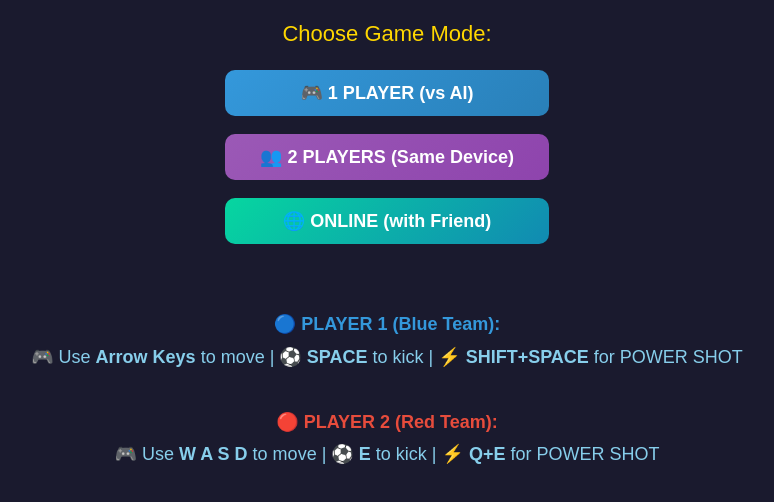
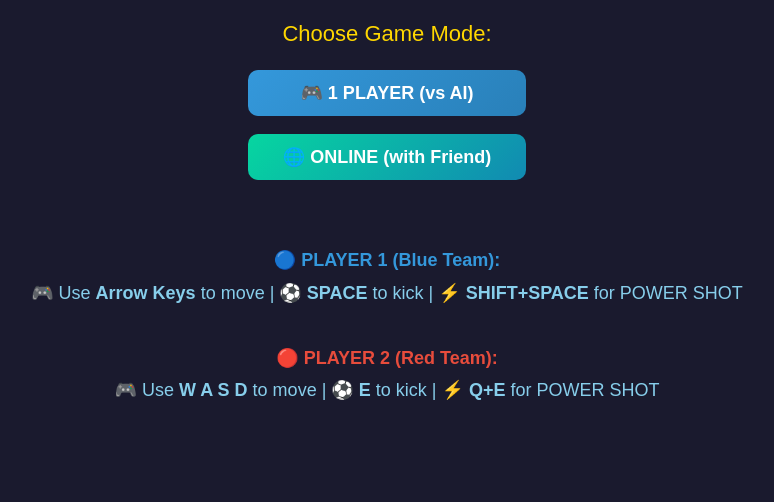
Before and after one commit to uset82/My-Football-Game, a website: page index.html in a window 1280 px wide. Shown: the part 100-602 px from the top of the page, without its empty margins (253-1027 px from the left). Drawn offline with nearby package versions, Linux system fonts and the light colour scheme.

Commit message:
Remove local two-player option

```diff
--- a/game.js
+++ b/game.js
@@ -458,16 +458,15 @@ function selectMode(mode) {
         return;
     }
 
-    gameMode = mode;
-    document.getElementById("mode-selector").style.display = "none";
-
     if (mode === "single") {
+        gameMode = "single";
+        document.getElementById("mode-selector").style.display = "none";
         // Show difficulty selector for single player
         document.getElementById("difficulty-selector").style.display = "block";
-    } else {
-        // Start local multiplayer game directly (medium difficulty)
-        startGame("medium");
-    }
+        return;
+    }
+
+    // Unknown mode; leave selector visible.
 }
 
 // Make selectMode available globally
--- a/index.html
+++ b/index.html
@@ -19,7 +19,6 @@
         <div id="mode-selector">
             <p>Choose Game Mode:</p>
             <button id="single-btn" onclick="selectMode('single')">🎮 1 PLAYER (vs AI)</button>
-            <button id="multi-btn" onclick="selectMode('multi')">👥 2 PLAYERS (Same Device)</button>
             <button id="online-btn" onclick="selectMode('online')">🌐 ONLINE (with Friend)</button>
         </div>
 
--- a/style.css
+++ b/style.css
@@ -139,11 +139,6 @@ h1 {
 
 #single-btn {
     background: linear-gradient(135deg, #3498db, #2980b9);
-    color: white;
-}
-
-#multi-btn {
-    background: linear-gradient(135deg, #9b59b6, #8e44ad);
     color: white;
 }
 
```
